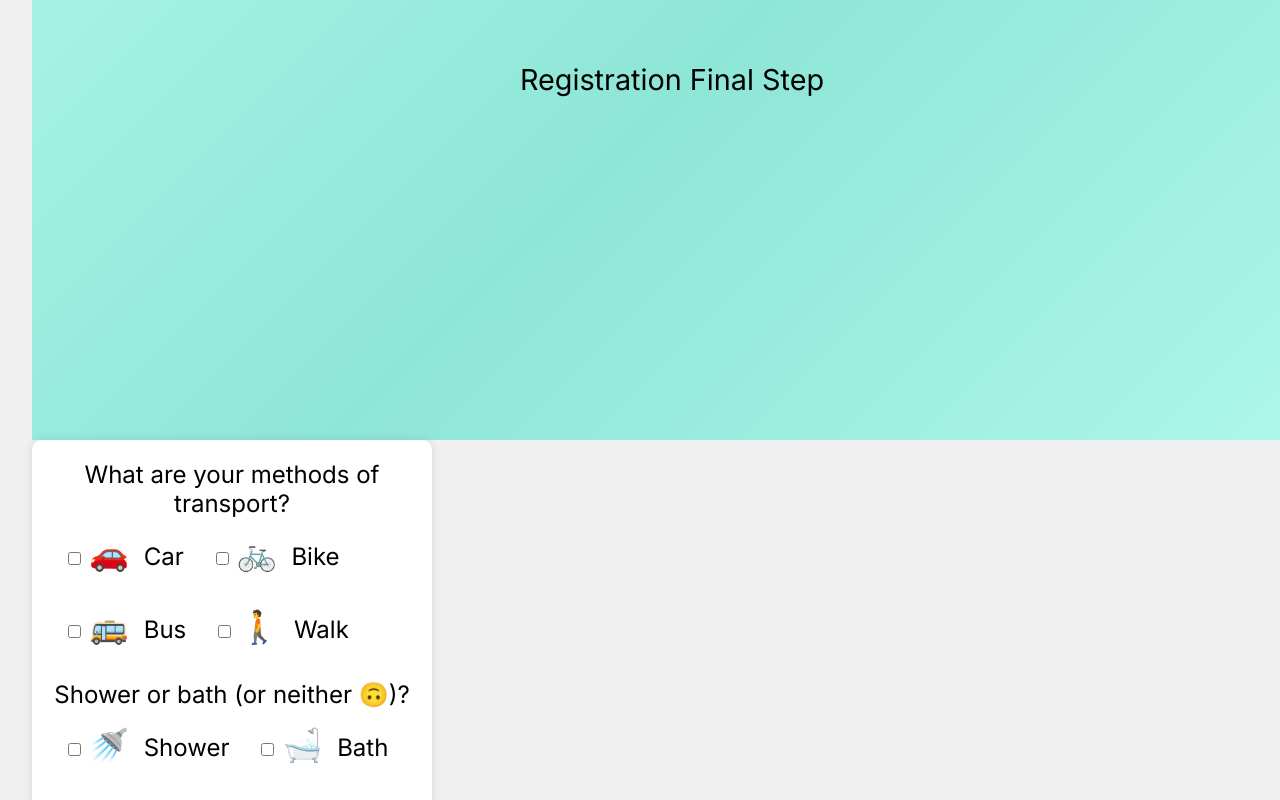
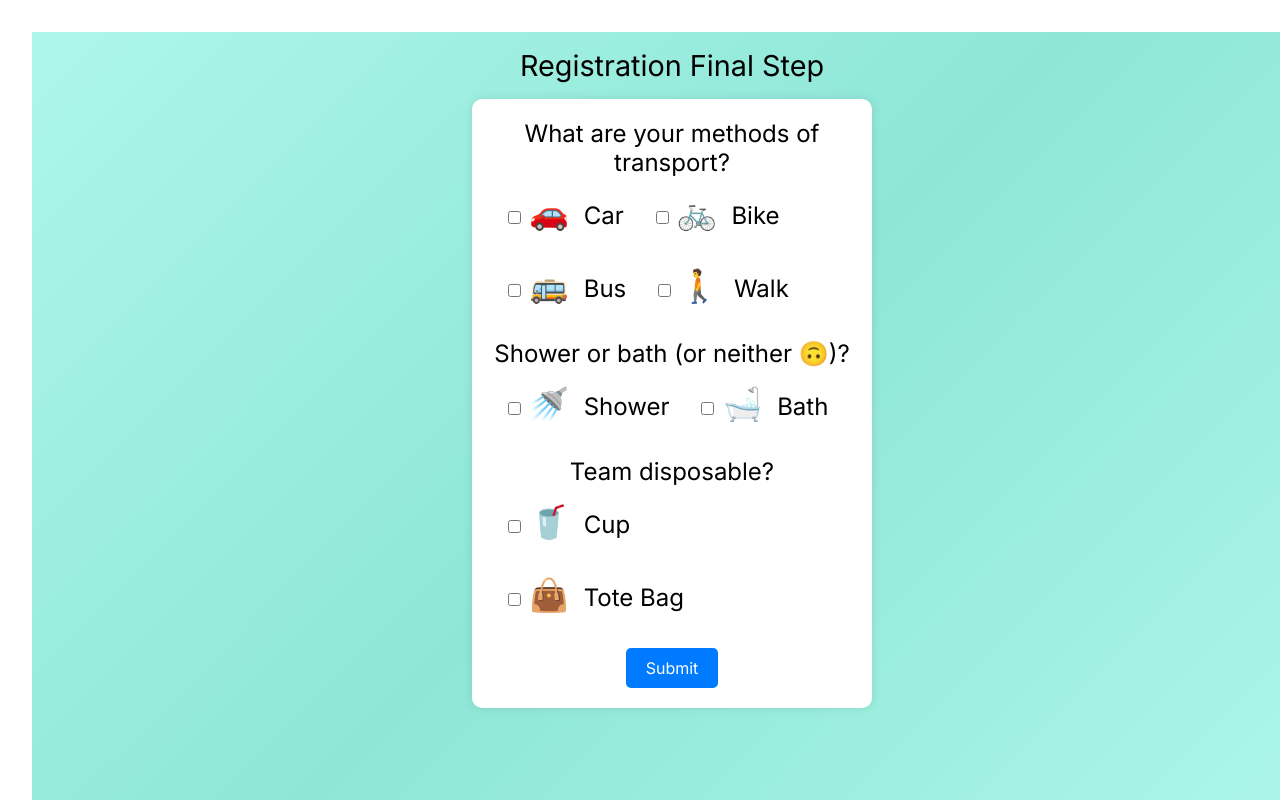
Before and after one commit to siqbal181/GreenMate, a React (Vite) app: page /register in a window 1280 px wide. Shown: the top 800 px of the page. Built offline with nearby package versions, Linux system fonts and the light colour scheme.

Commit message:
css for reg page

```diff
--- a/src/pages/Register/Register.css
+++ b/src/pages/Register/Register.css
@@ -1,30 +1,26 @@
 /* Reset default margins and paddings */
-* {
-  margin: 0;
-  padding: 0;
-  box-sizing: border-box;
+.reg-page {
+  display: flex;
+  flex-direction: column;
+  height: 100vh;
+  background-color: var(--app-background);
+  background: linear-gradient(-45deg, #adf7ea 0%, #8ee6d6 50%, #adf7ea 100%);
 }
 
-body {
-  background-color: #f0f0f0;
-  display: flex;
-  justify-content: center;
-  align-items: center;
-  height: 100vh;
-}
-
-form {
+.reg-form {
   background-color: #ffffff;
   padding: 20px;
   border-radius: 10px;
-  width: 100%;
+  width: 90%;
+  margin: 0 auto;
   max-width: 400px;
   box-shadow: 0 0 10px rgba(0, 0, 0, 0.1);
 }
 
 .register-title {
   font-size: 1.8rem;
-  padding-bottom: 2rem;
+  padding: 1rem;
+  margin: 0 auto;
 }
 
 .transport-method, .shower-or-bath, .disposable-choice {
--- a/src/pages/Register/Register.jsx
+++ b/src/pages/Register/Register.jsx
@@ -34,9 +34,9 @@ export const Register = () => {
   };
 
   return (
-    <div>
-      <p className='page-container register-title'>Registration Final Step</p>
-    <form>
+    <div className='reg-page'>
+      <p className='register-title'>Registration Final Step</p>
+    <form className='reg-form'>
       <div className="transport-method">
         <p className="transport-question">What are your methods of transport?</p>
         <div className="transport-encasing">
```
